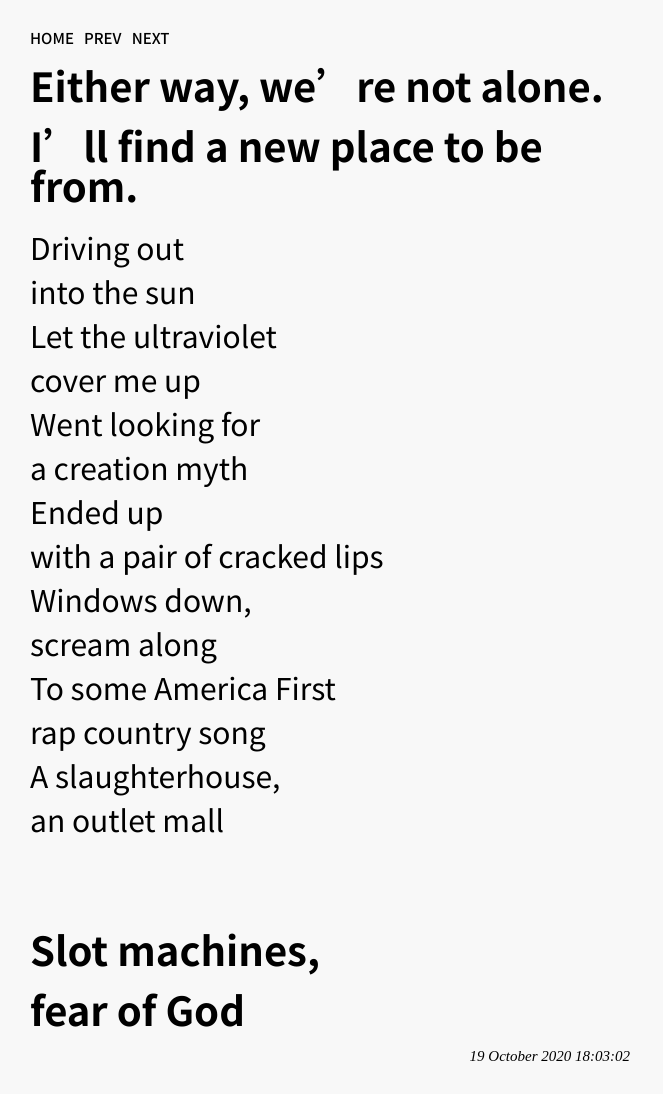
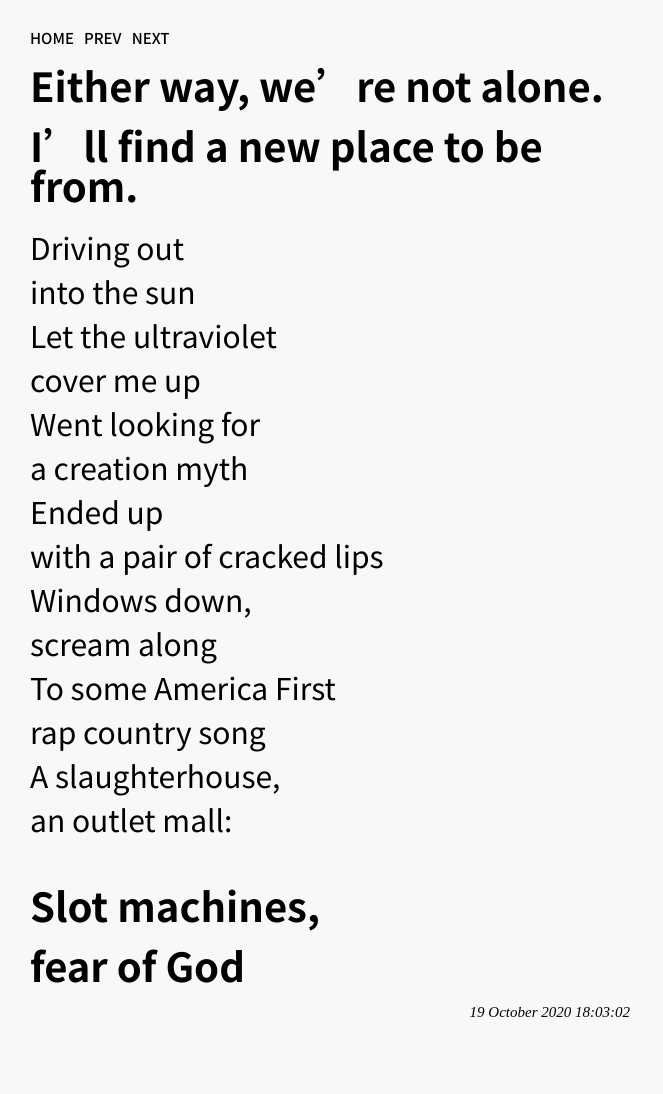
Before and after one commit to law-wang/ferrari, a Jekyll site: the page built from _posts/2020-10-19-thirtythree.md, in a window 1280 px wide. Shown: the whole page, without its empty margins (0-663 px from the left). Built offline with Jekyll 4.4.1, drawn with Linux system fonts in a browser that asks for light colours; some web fonts are replaced; after the commit the page ends 1050 px from its top, so only the background shows below that.

Commit message:
Update 2020-10-19-thirtythree.md

```diff
--- a/_posts/2020-10-19-thirtythree.md
+++ b/_posts/2020-10-19-thirtythree.md
@@ -33,9 +33,9 @@ rap country song
 
 A slaughterhouse,
 
-an outlet mall
+an outlet mall:
 
-<br/><br/>
+<br/>
 
 ###### Slot machines,
 
```
